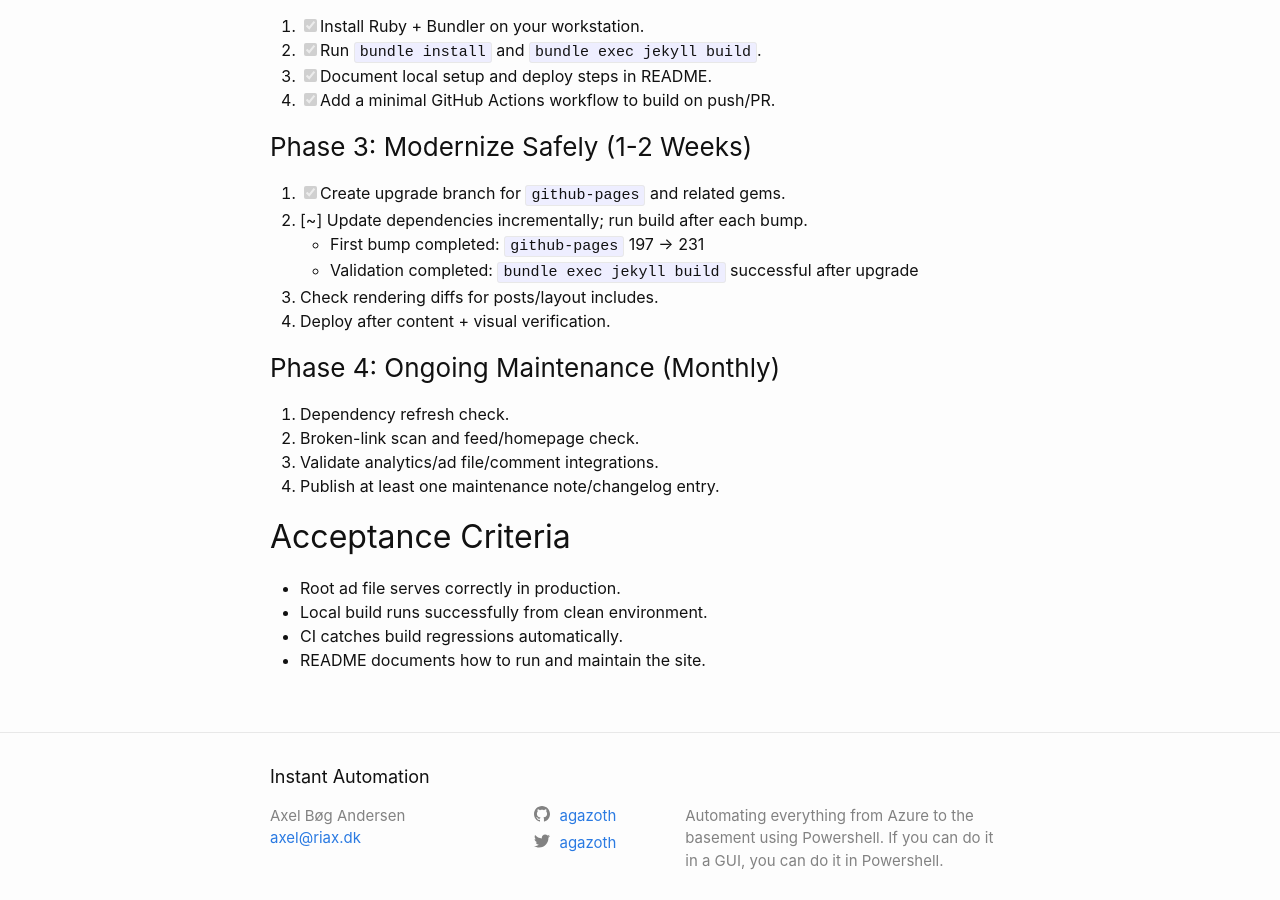
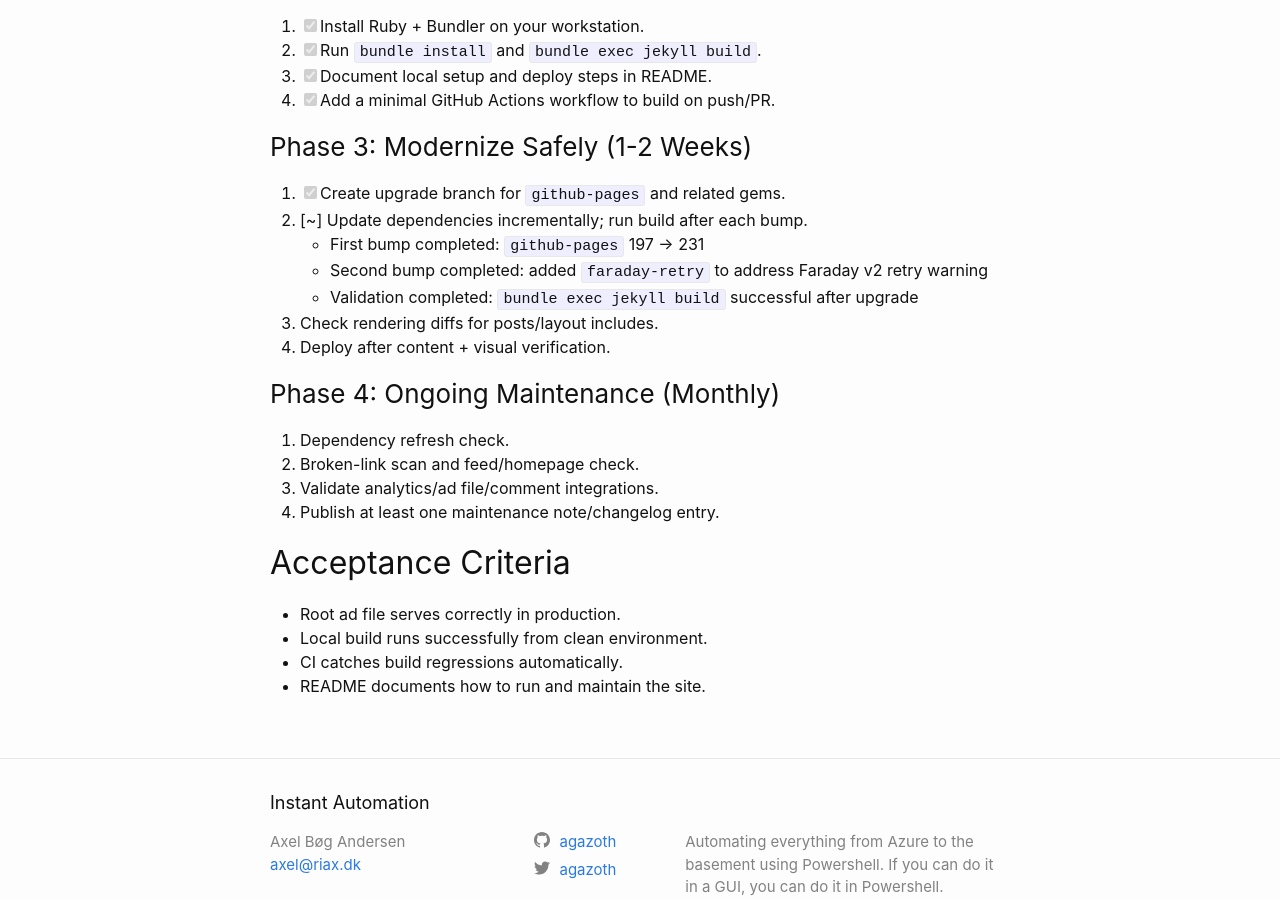
Before and after one commit to Agazoth/agazoth.github.io, a Jekyll site: the page built from MAINTENANCE_PLAN.md, in a window 1280 px wide and 900 px high, scrolled down 1383 px. Built offline with Jekyll 4.4.1, drawn with Linux system fonts in a browser that asks for light colours; our own code applies the rules of GitHub Pages for plain Markdown files.

Commit message:
Phase 3: add faraday-retry and validate build

```diff
--- a/Gemfile
+++ b/Gemfile
@@ -2,3 +2,4 @@
 
 source "https://rubygems.org"
 gem 'github-pages', group: :jekyll_plugins
+gem 'faraday-retry'
--- a/MAINTENANCE_PLAN.md
+++ b/MAINTENANCE_PLAN.md
@@ -47,6 +47,7 @@
 1. [x] Create upgrade branch for `github-pages` and related gems.
 2. [~] Update dependencies incrementally; run build after each bump.
    - First bump completed: `github-pages` 197 -> 231
+   - Second bump completed: added `faraday-retry` to address Faraday v2 retry warning
    - Validation completed: `bundle exec jekyll build` successful after upgrade
 3. Check rendering diffs for posts/layout includes.
 4. Deploy after content + visual verification.
```
Also changed, not shown: Gemfile.lock.
